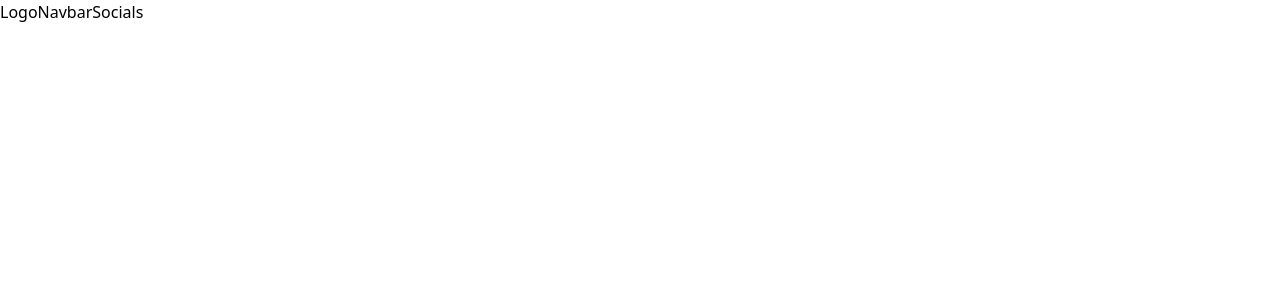
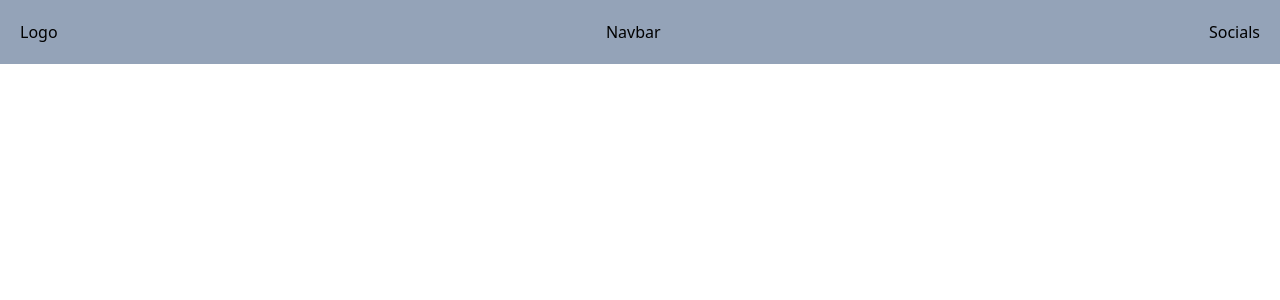
Before and after one commit to Kiril-Pavlov/react-dropdown-menu, a React (Create React App) app: page / in a window 1280 px wide. Shown: the top 300 px of the page. Built offline with nearby package versions, Linux system fonts and the light colour scheme.

Commit message:
styled header component

```diff
--- a/src/components/Header.jsx
+++ b/src/components/Header.jsx
@@ -6,7 +6,7 @@ import Socials from './Socials'
 
 const Header = () => {
   return (
-    <header className='flex flex-row'>
+    <header className='flex flex-row items-center justify-between h-16 px-5 bg-slate-400'>
         <Logo/>
         <Navbar/>
         <Socials/>
```
